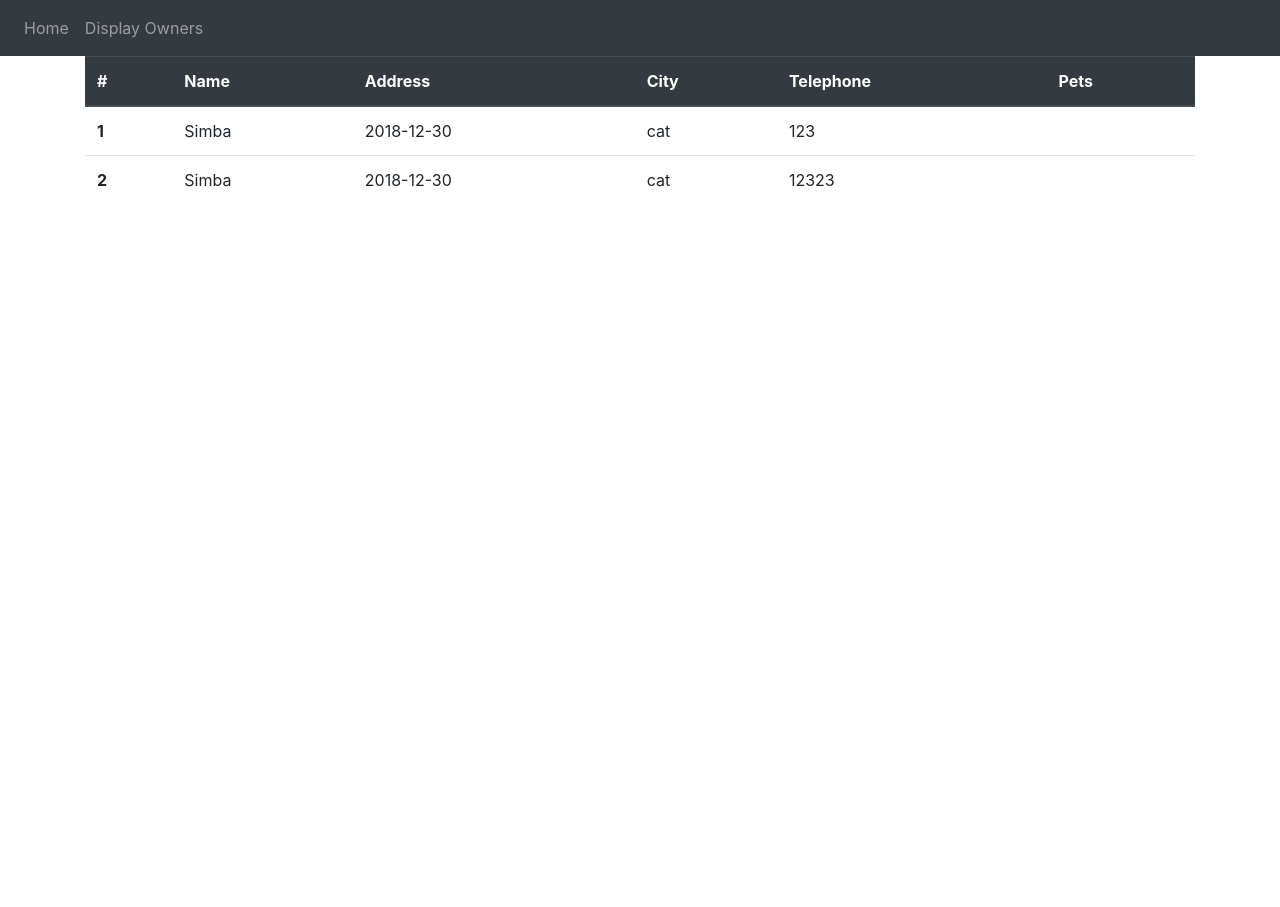
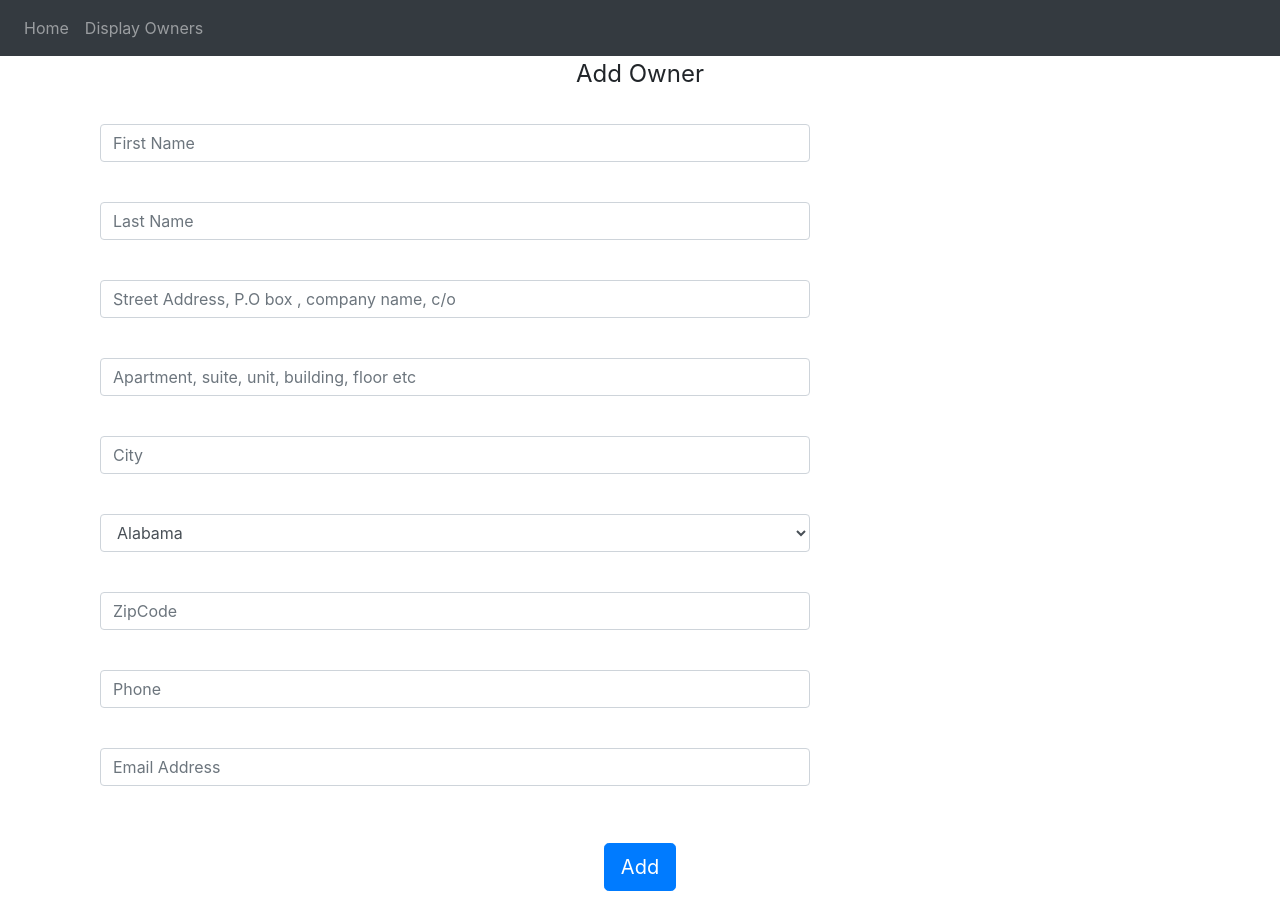
Before and after one commit to akshay5193/TEAM-SLARS-PET-UI, a React (Create React App) app: page /owners/addOwner in a window 1280 px wide. Before the commit the page ends 800 px from the top, so only its background shows below. Built offline with nearby package versions, Linux system fonts and the light colour scheme.

Commit message:
add router

```diff
--- a/src/components/AddOwner/AddOwner.js
+++ b/src/components/AddOwner/AddOwner.js
@@ -90,7 +90,7 @@ class AddOwner extends Component {
                       <i className="fa fa-user bigicon"></i>
                     </span>
                     <div className="col-md-8">
-                      <select class="form-control" id="state_id">
+                      <select className="form-control" id="state_id">
                         <option value="AL">Alabama</option>
                         <option value="AK">Alaska</option>
                         <option value="AZ">Arizona</option>
--- a/src/components/App.js
+++ b/src/components/App.js
@@ -7,6 +7,7 @@ import Home from "./Home";
 import Navbar from "./Navbar";
 import { BrowserRouter as Router, Switch, Route } from "react-router-dom";
 import OwnerInfo from "./OwnerInfo";
+import AddOwner from "./AddOwner/AddOwner"
 
 function App() {
   return (
@@ -17,8 +18,14 @@ function App() {
           <Route exact path="/">
             <Home />
           </Route>
-          <Route path="/owners">
+          <Route exact path="/owners">
             <DisplayOwners />
+          </Route>
+          <Route exact path="/owners/addOwner">
+            <AddOwner />
+          </Route>
+          <Route exact path="/owners/:id">
+            <OwnerInfo />
           </Route>
         </Switch>
       </div>
--- a/src/components/DisplayOwners.js
+++ b/src/components/DisplayOwners.js
@@ -1,4 +1,5 @@
 import React, { Component } from 'react';
+import {Link} from 'react-router-dom';
 
 class DisplayOwners extends Component {
   constructor(props) {
@@ -7,7 +8,7 @@ class DisplayOwners extends Component {
       owners: [
         {
           id: '1',
-          firstName: 'Simba',
+          firstName: 'Lihe',
           lastName: '2018-12-30',
           address: 'cat',
           phoneNumer: '123',
@@ -29,7 +30,7 @@ class DisplayOwners extends Component {
       return (
         <tr>
           <th scope="row">{owner.id}</th>
-          <td>{owner.firstName}</td>
+          <td><Link to={"/owners/" + owner.id} >{owner.firstName}</Link></td>
           <td>{owner.lastName}</td>
           <td>{owner.address}</td>
           <td>{owner.phoneNumer}</td>
@@ -56,6 +57,9 @@ class DisplayOwners extends Component {
           {this.displayOwnerRows()}
         </tbody>
       </table>
+      <div>
+        <Link to="/owners/addOwner" className="nav-link">Home</Link>
+      </div>
     </div>
     );
   }
--- a/src/components/OwnerInfo.js
+++ b/src/components/OwnerInfo.js
@@ -1,8 +1,11 @@
 import React, { Component } from 'react';
-
+import {useParams} from 'react-router-dom'
+import { withRouter} from 'react-router'
 class OwnerInfo extends Component {
   constructor(props) {
     super(props);
+    const id = this.props.match.params.id;
+    console.log(id);
     this.state = {
       firstName: '',
       lastName: '',
@@ -20,6 +23,10 @@ class OwnerInfo extends Component {
         }
       ]
     }
+  }
+
+  componentWillMount() {
+
   }
 
   displayPet() {
@@ -81,4 +88,4 @@ class OwnerInfo extends Component {
   }
 }
 
-export default OwnerInfo;
+export default withRouter(OwnerInfo);
```
